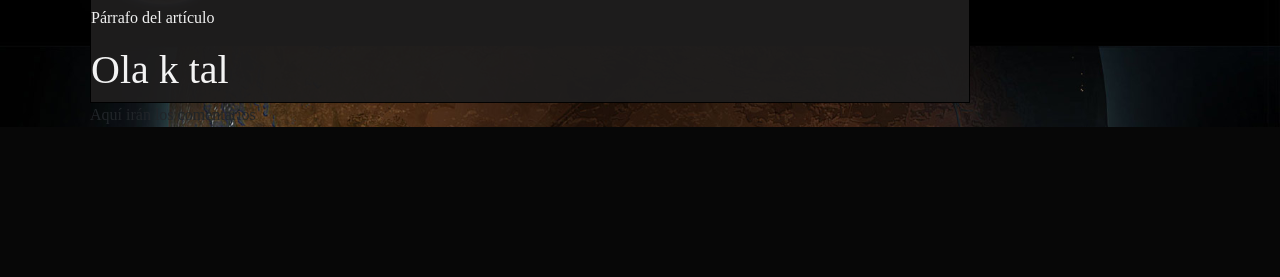
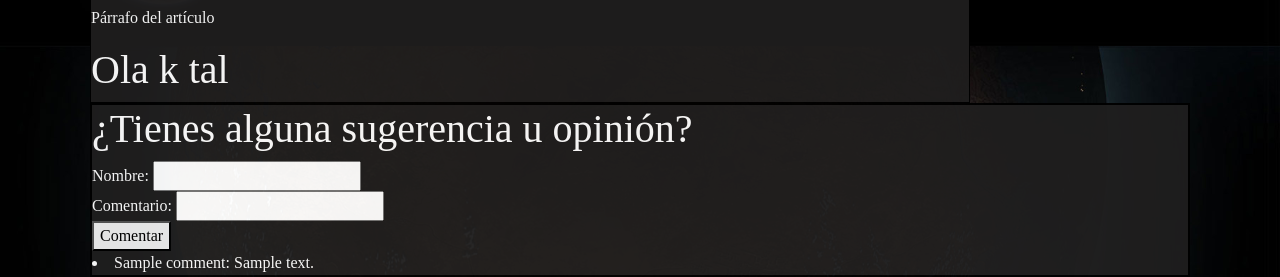
Before and after one commit to Resx1983/ProyectoFinal, a Flask app: template templates/home.html in a window 1280 px wide. Shown: the part 754-1031 px from the top of the page. Before the commit the page ends 881 px from the top, so only its background shows below. Run offline with Flask 3, Linux system fonts and the light colour scheme; the template is opened without the code that fills it: most values are stand-ins (such as "Sample title", 1, 10 or a date in 2020).

Commit message:
Comment section

```diff
--- a/app.py
+++ b/app.py
@@ -1,14 +1,44 @@
 from flask import Flask, render_template, request, redirect, url_for
+import os
+import json
 
 app = Flask(__name__)
 
+db_file_path = os.path.join(os.path.dirname(__file__), "data/comments.json")
+
+def save_comment(comments):
+    with open(db_file_path, "w") as f:
+        json.dump(comments, f, indent=4)
+
+def load_comments():
+    with open(db_file_path, "r") as f:
+        return json.load(f)
+
+def insert_comment():
+    return load_comments()["comments"]
+
+@app.route("/base", methods=["GET","POST"])
+def base():
+
+    if request.method == "POST":
+        name = request.form["name"]
+        comment = request.form["comment"]
+        new_comment = {"name": name, "comment":comment}
+        jsonfile = load_comments()
+        jsonfile["comments"].append(new_comment)
+        save_comment(jsonfile)
+        return redirect(url_for("home"))
+    jsonfile = load_comments()
+    return render_template("base.html", comments=jsonfile["comments"])
+
 @app.route("/")
 def home():
-    return render_template("/home.html")
+    return render_template("/home.html", comments=insert_comment())
 
 @app.route("/comunidad")
 def comunidad():
-    return render_template("comunidad.html")
+
+    return render_template("comunidad.html", comments=insert_comment())
 
 if __name__ == "__main__":
     app.run(debug=True)
--- /dev/null
+++ b/data/comments.json
@@ -0,0 +1,3 @@
+{
+    "comments": []
+}
--- a/static/css/styles.css
+++ b/static/css/styles.css
@@ -84,3 +84,14 @@ h3{
     vertical-align: middle;
     margin-right: 1px;
   }
+
+  .comments{
+    background-color: rgb(31, 30, 30);
+    border: 2px solid black;
+    opacity: 95%;
+    color: white;
+  }
+
+  .comments li{
+    color: white;
+  }
--- a/templates/base.html
+++ b/templates/base.html
@@ -44,7 +44,25 @@
 
       <div class="clearfix"></div>
 
-      <footer>Aquí irán los comentarios</footer>
+      <footer>
+
+        <div class="comments">
+          <h1>¿Tienes alguna sugerencia u opinión?</h1>
+          <form action="/base" method="POST">
+            <label for="name">Nombre:</label>
+            <input type="text" id="name" name="name" required><br>
+            <label for="comment">Comentario:</label>
+            <input type="text" id="comment" name="comment" required><br>
+            <button type="submit">Comentar</button>
+          </form>
+
+
+          <div>{% for comment in comments %}
+            <li>{{ comment.name }}: {{ comment.comment }}</li>
+          {% endfor %}
+          </div>
+        </div>
+      </footer>
     </div>
 
 
```
